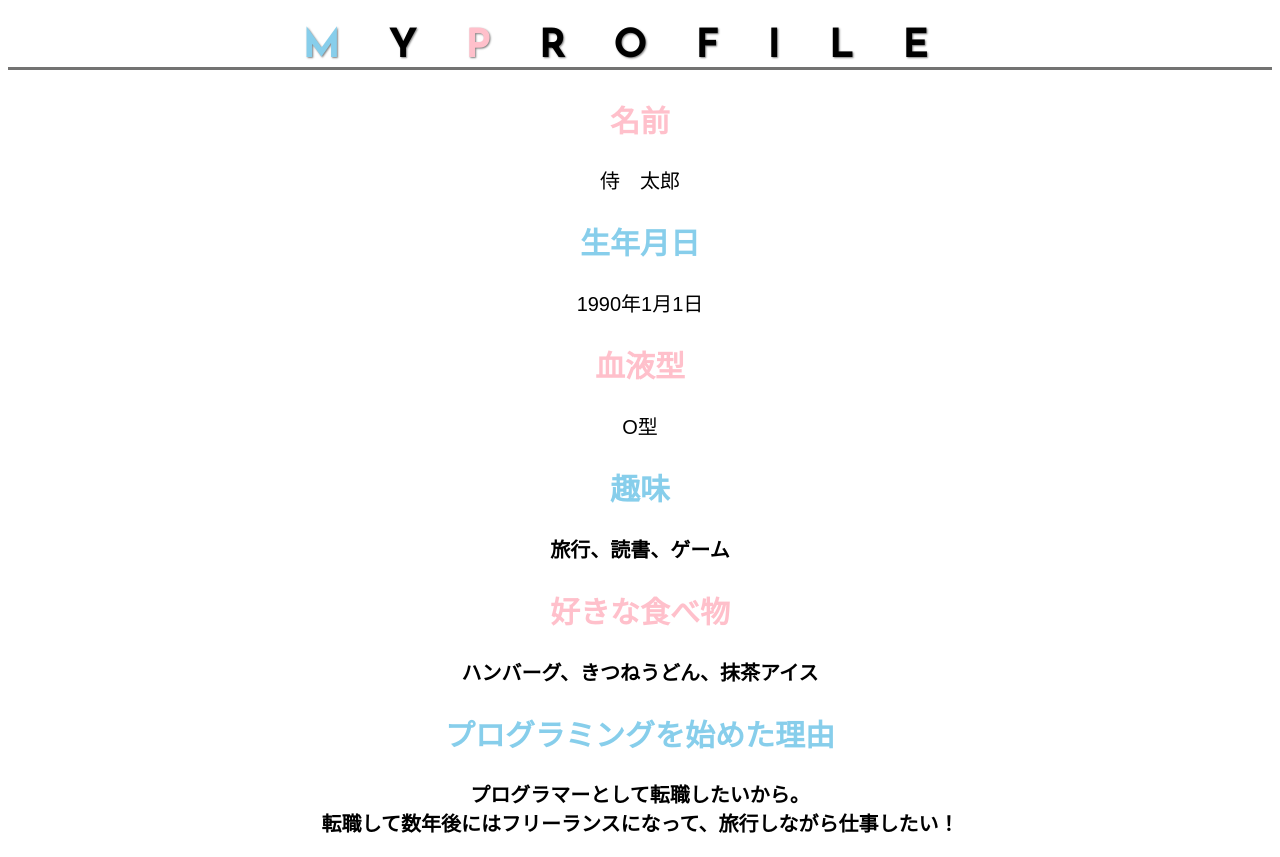
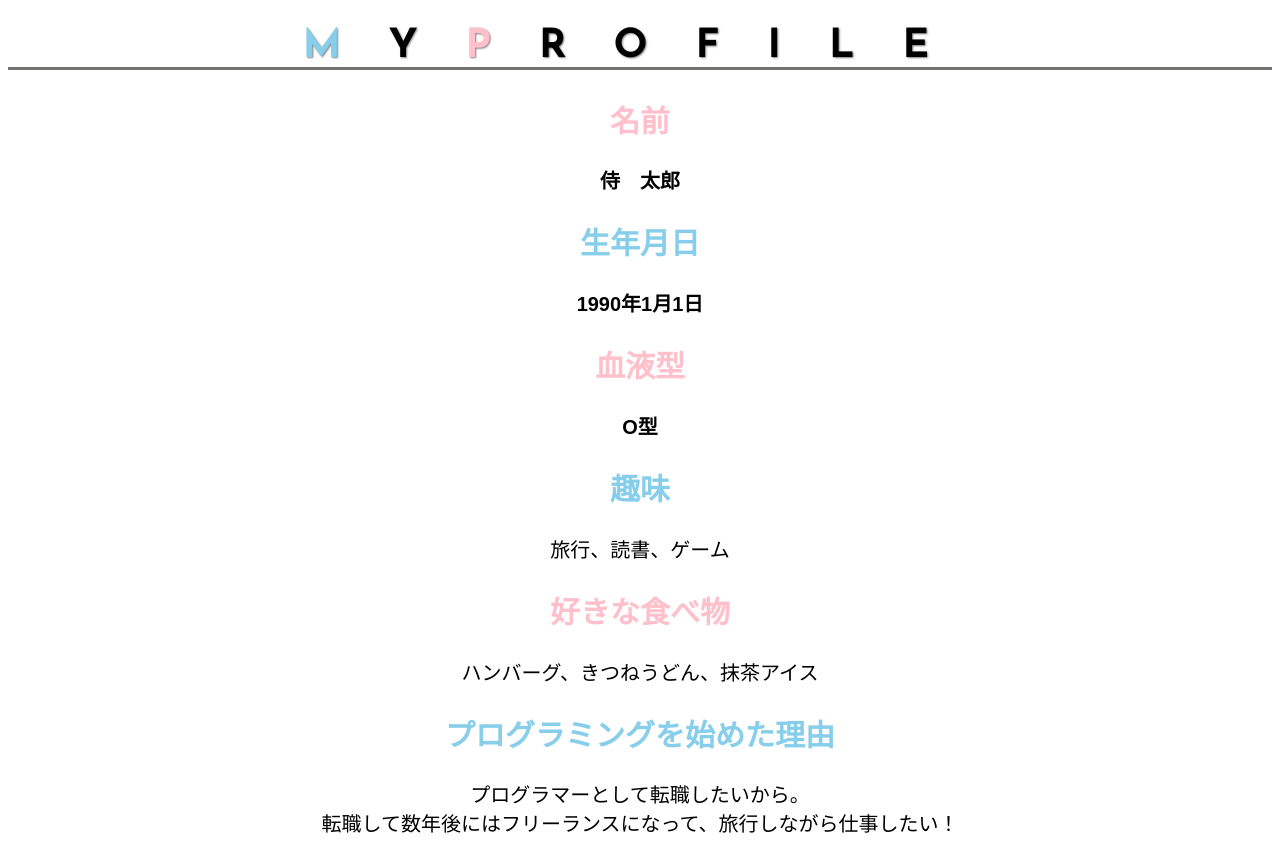
Before and after one commit to Pinorm/html-css-basic-kadai, a plain HTML site: page kadai_015/kadai_015.html in a window 1280 px wide. Drawn offline with Linux system fonts and the light colour scheme.

Commit message:
Update style.css

```diff
--- a/kadai_015/style.css
+++ b/kadai_015/style.css
@@ -18,6 +18,6 @@ h1{
 .pink{
   color: rgb(255, 192, 203) ;
 }
-body > p {
+#basic > p {
   font-weight: bold;
 }
```
